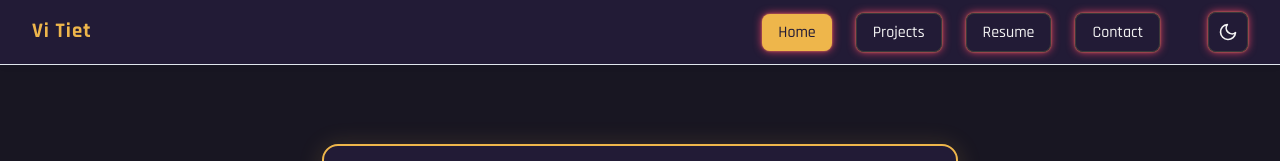
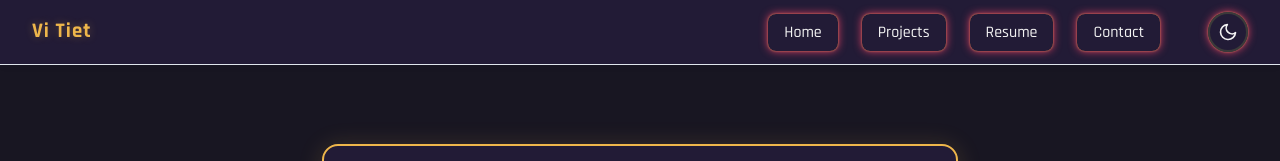
Before and after one commit to ttvpro007/ttvpro007.github.io, a React (Vite) app: page / in a window 1280 px wide. Shown: the top 161 px of the page. Built offline with nearby package versions, Linux system fonts and the light colour scheme.

Commit message:
update styling

```diff
--- a/src/components/features/projects/FeaturedProject/FeaturedProject.css
+++ b/src/components/features/projects/FeaturedProject/FeaturedProject.css
@@ -98,7 +98,7 @@
   position: relative !important;
   overflow: hidden !important;
   transition: all 0.3s ease !important;
-  cursor: var(--cursor-default) !important;
+  cursor: var(--cursor-pointer) !important;
   box-shadow: 0 2px 8px rgba(238, 182, 75, 0.3) !important;
 }
 
@@ -135,7 +135,7 @@
   overflow: hidden !important;
   transition: all 0.3s ease !important;
   backdrop-filter: blur(10px) !important;
-  cursor: var(--cursor-default) !important;
+  cursor: var(--cursor-pointer) !important;
   box-shadow: 0 2px 8px rgba(255, 255, 255, 0.2) !important;
 }
 
--- a/src/components/layout/Navbar/Navbar.css
+++ b/src/components/layout/Navbar/Navbar.css
@@ -24,6 +24,14 @@
   font-size: 1.3rem;
   letter-spacing: 1px;
   cursor: var(--cursor-pointer);
+  transition: all 0.3s ease;
+  text-shadow: 0 0 8px rgba(238, 182, 75, 0.3);
+}
+
+.navbar-brand:hover {
+  color: var(--secondary);
+  text-shadow: 0 0 12px rgba(252, 148, 96, 0.5);
+  transform: scale(1.05);
 }
 
 .navbar-nav {
@@ -36,6 +44,53 @@
   font-weight: 500;
   font-size: 1rem;
   cursor: var(--cursor-pointer);
+  color: var(--text);
+  background: transparent !important;
+  border: none !important;
+  padding: 0.5rem 1rem;
+  border-radius: 8px;
+  transition: all 0.3s ease;
+  position: relative;
+  overflow: hidden;
+}
+
+.navbar-button::before {
+  content: '';
+  position: absolute;
+  top: 0;
+  left: -100%;
+  width: 100%;
+  height: 100%;
+  background: linear-gradient(90deg, transparent, rgba(238, 182, 75, 0.1), transparent);
+  transition: left 0.5s ease;
+  z-index: 1;
+}
+
+.navbar-button:hover::before {
+  left: 100%;
+}
+
+.navbar-button:hover {
+  color: var(--primary) !important;
+  background: rgba(238, 182, 75, 0.1) !important;
+  box-shadow: 0 2px 8px rgba(238, 182, 75, 0.2) !important;
+  transform: translateY(-1px) !important;
+}
+
+/* Override Button component variants for navbar */
+.navbar-button.button--primary,
+.navbar-button.button--outline {
+  background: transparent !important;
+  border: none !important;
+  color: var(--text) !important;
+}
+
+.navbar-button.button--primary:hover,
+.navbar-button.button--outline:hover {
+  color: var(--primary) !important;
+  background: rgba(238, 182, 75, 0.1) !important;
+  box-shadow: 0 2px 8px rgba(238, 182, 75, 0.2) !important;
+  transform: translateY(-1px) !important;
 }
 
 .navbar-theme-button {
@@ -45,6 +100,47 @@
   width: 40px;
   height: 40px;
   cursor: var(--cursor-pointer);
+  background: transparent !important;
+  border: 2px solid var(--border) !important;
+  border-radius: 50%;
+  transition: all 0.3s ease;
+  position: relative;
+  overflow: hidden;
+}
+
+.navbar-theme-button::before {
+  content: '';
+  position: absolute;
+  top: 0;
+  left: -100%;
+  width: 100%;
+  height: 100%;
+  background: linear-gradient(90deg, transparent, rgba(238, 182, 75, 0.2), transparent);
+  transition: left 0.5s ease;
+  z-index: 1;
+}
+
+.navbar-theme-button:hover::before {
+  left: 100%;
+}
+
+.navbar-theme-button:hover {
+  border-color: var(--primary) !important;
+  box-shadow: 0 0 12px rgba(238, 182, 75, 0.3) !important;
+  transform: scale(1.1) !important;
+}
+
+/* Override Button component variants for theme button */
+.navbar-theme-button.button--outline {
+  background: transparent !important;
+  border: 2px solid var(--border) !important;
+  color: var(--text) !important;
+}
+
+.navbar-theme-button.button--outline:hover {
+  border-color: var(--primary) !important;
+  box-shadow: 0 0 12px rgba(238, 182, 75, 0.3) !important;
+  transform: scale(1.1) !important;
 }
 
 .navbar-theme-icon {
```
Also changed, not shown: src/components/features/projects/ProjectModal/ProjectModal.css (+8 -0 lines).
